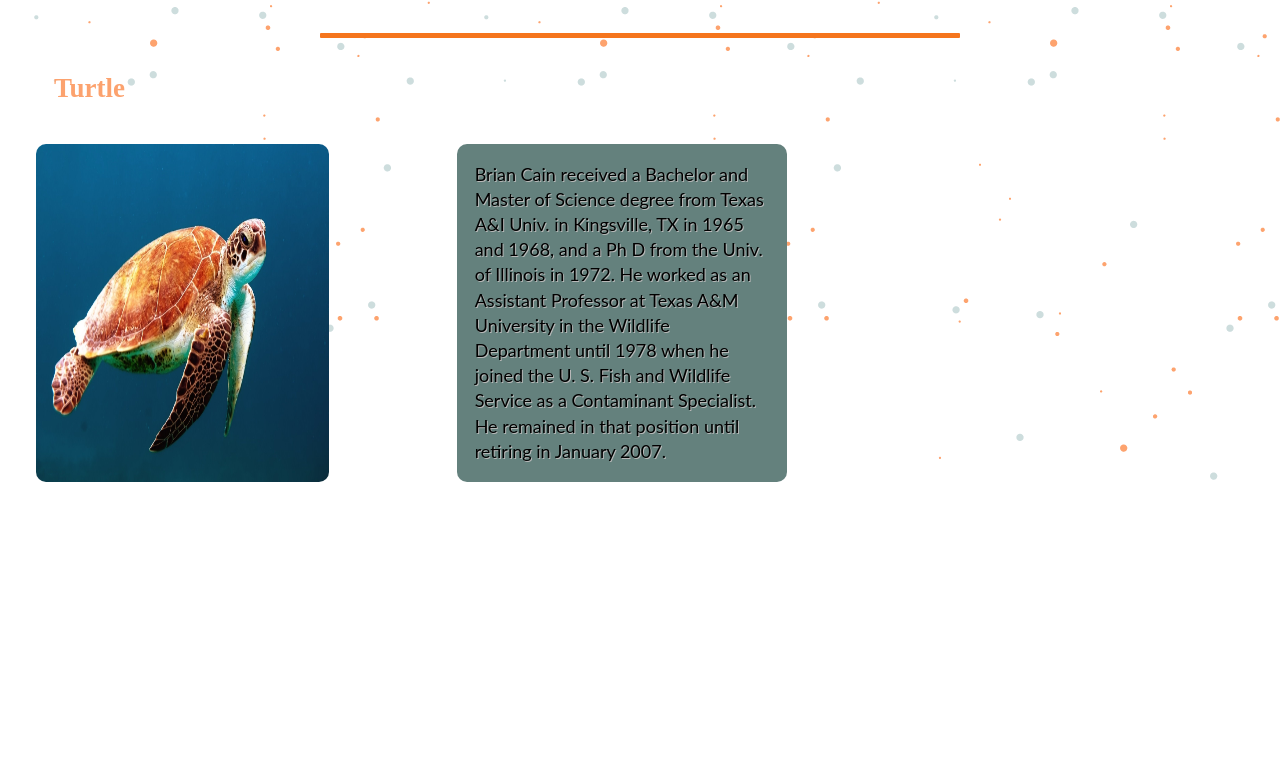
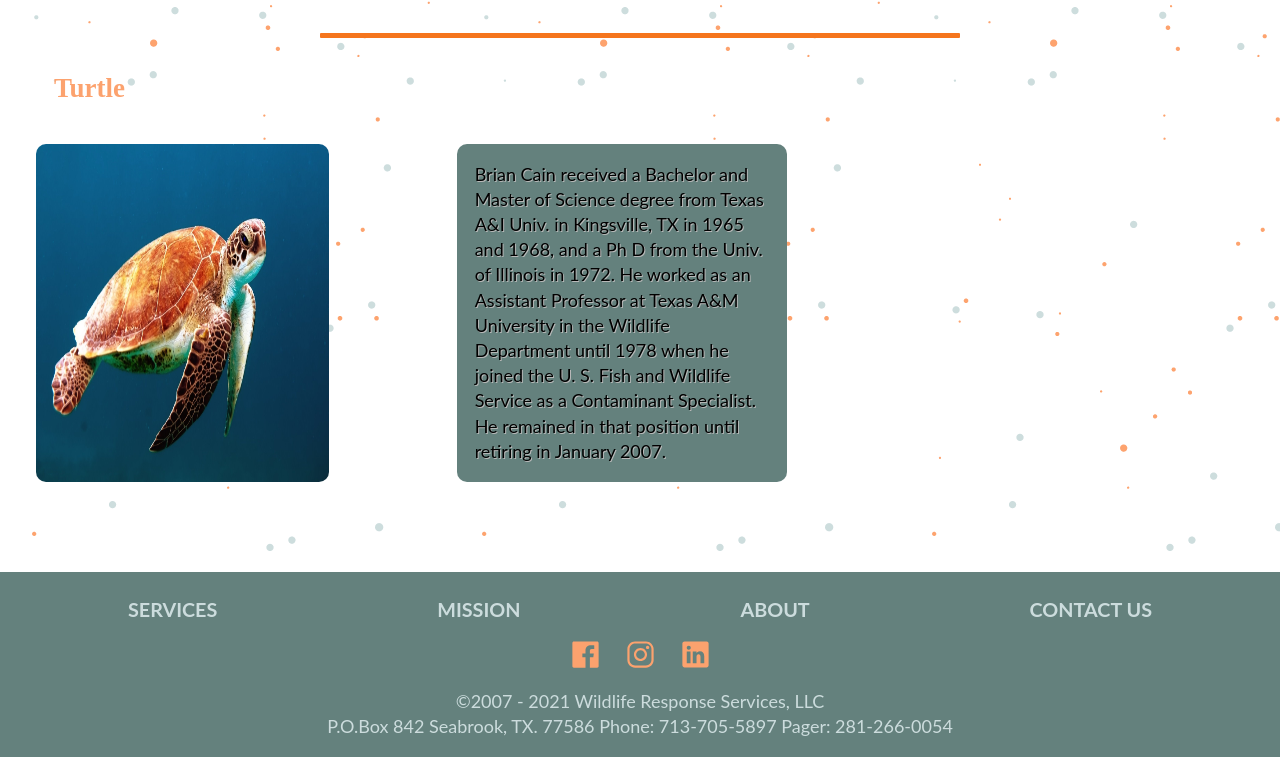
Before and after one commit to wilcodes/wildlife-response-services, a Gatsby site in the folder wildlife-response/: page /about in a window 1280 px wide. Shown: the part 2885-3642 px from the top of the page. Before the commit the page ends 3373 px from the top, so only its background shows below. Built offline with nearby package versions, Linux system fonts and the light colour scheme; Gatsby itself is replaced by a stand-in of ours; a web font is replaced by a local one.

Commit message:
Footer for the rest of the pages implemented

```diff
--- a/wildlife-response/src/components/About/About.js
+++ b/wildlife-response/src/components/About/About.js
@@ -6,6 +6,7 @@ import Subtitle from "../Subtitle/Subtitle";
 import DirectorSquare from "./DirectorSquare/DirectorSquare";
 import classes from "./About.module.css";
 import Responders from "./Responders/Responders";
+import Footer from "../Footer/Footer";
 const About =()=>{
 return(
     <>
@@ -19,6 +20,7 @@ return(
                     The company was established in 2006 and is in the process of completing documentation for certification as both a Woman-Owned and Historically Underutilized Business.    </p>
                     <DirectorSquare/>
                     <Responders/>
+                    <Footer/>
             </section>
 
         </>
--- a/wildlife-response/src/components/Contact/Contact.module.css
+++ b/wildlife-response/src/components/Contact/Contact.module.css
@@ -36,6 +36,7 @@ font-family: Lato;
     border-radius: 20px;
     margin: 0 auto;
     padding: 1em 0;
+
 }
 .input[type=text], .input[type=email], .select, .textArea{
     font-family: Lato;
@@ -44,6 +45,7 @@ font-family: Lato;
     border-bottom: 2px solid rgba(0,0,0,0.4);
     padding: 1em 0;
     outline: none;
+
 
 
 }
--- a/wildlife-response/src/components/Footer/Footer.js
+++ b/wildlife-response/src/components/Footer/Footer.js
@@ -1,11 +1,12 @@
 import React from "react";
 import classes from "./Footer.module.css";
 import {IoLogoFacebook, IoLogoInstagram,IoLogoLinkedin } from "react-icons/io";
-const Footer= () =>{
-    return(
-        <>
-
-            <footer className={classes.footer}>
+import {Link} from "gatsby";
+const Footer= (props) =>{
+    const NavLink =(Link);
+    let footer = null;
+    if(props.id==="home"){
+        footer = <footer className={classes.footer}>
             <IoLogoFacebook className='icon-2' style={{
                 position:"relative",
                 top:"7px",
@@ -27,13 +28,54 @@ const Footer= () =>{
                 color:"#14281f"
             }}/>
 
-                <h4 className={classes.element}>  Wildlife Response Services, LLC</h4>
-                <h4 className={classes.element}>  P.O.Box 842
+            <p className={classes.element}>©2007 - 2021 Wildlife Response Services, LLC  </p>
+            <p className={classes.element}>  P.O.Box 842
                 Seabrook, TX. 77586
                 Phone:713-705-5897
-                    Pager:281-266-0054</h4>
+                Pager:281-266-0054</p>
+
         </footer>
-
+    } else {
+        footer =
+            <footer className={classes.globalFooter}>
+                <nav className={classes.NavFooter}>
+                    <NavLink to='/services'  className={classes.FooterLinks}>Services</NavLink>
+                    <NavLink to='/mission'  className={classes.FooterLinks}>Mission</NavLink>
+                    <NavLink to='/about'  className={classes.FooterLinks}>About</NavLink>
+                    <NavLink to='/contact'  className={classes.FooterLinks}>Contact us</NavLink>
+                </nav>
+                <div style={{paddingBottom:"1em"}}>
+            <IoLogoFacebook className='icon-2' style={{
+                position:"relative",
+                top:"7px",
+                fontSize:"35px",
+                color:"#fca26e",
+                marginRight:"20px"
+            }}/>
+            <IoLogoInstagram className='icon-2' style={{
+                position:"relative",
+                top:"7px",
+                fontSize:"35px",
+                color:"#fca26e",
+                marginRight:"20px"
+            }}/>
+            <IoLogoLinkedin className='icon-2' style={{
+                position:"relative",
+                top:"7px",
+                fontSize:"35px",
+                color:"#fca26e"
+            }}/>
+                </div>
+            <p className={classes.globalElement}>©2007 - 2021 Wildlife Response Services, LLC  </p>
+            <p className={classes.globalElement}>  P.O.Box 842
+                Seabrook, TX. 77586
+                Phone: 713-705-5897
+                Pager: 281-266-0054</p>
+            </footer>
+    }
+    return(
+        <>
+            {footer}
             </>
     )
 
--- a/wildlife-response/src/components/Footer/Footer.module.css
+++ b/wildlife-response/src/components/Footer/Footer.module.css
@@ -4,13 +4,44 @@
     bottom: 0;
     left: 0;
     right:0;
-
 }
 .element{
     font-family: Lato;
     color: #1f4034;
 }
-
+.globalElement{
+    font-family: Lato;
+    color:#ccdcdd;
+}
+.globalFooter{
+    margin-top: 5em;
+    padding: 1em;
+    position: relative;
+    text-align: center;
+    bottom: 0;
+    left: 0;
+    right:0;
+    background-color: #64817d;
+}
+.NavFooter{
+    display: flex;
+    justify-content: space-around;
+    align-items: center;
+    flex-flow: row wrap;
+    font-family: Lato;
+    font-size: 1.1em;
+    text-transform: uppercase;
+    font-weight: bold;
+}
+.FooterLinks{
+    flex: 0 0 auto;
+    text-decoration: none;
+    color: #ccdcdd;
+    padding: 0.3em;
+}
+.FooterLinks:hover{
+    color: #fca26e;
+}
 @media only screen and (min-width: 350px) and (max-width: 700px){
     .element{
         font-size:0.8em ;
--- a/wildlife-response/src/components/Home/Home.js
+++ b/wildlife-response/src/components/Home/Home.js
@@ -12,7 +12,7 @@ const Home =()=>{
                 <Navbar />
                 <Title/>
                 <Button/>
-                <Footer/>
+                <Footer id={"home"}/>
             </header>
                 </>
     )
--- a/wildlife-response/src/components/Home/Home.module.css
+++ b/wildlife-response/src/components/Home/Home.module.css
@@ -1,4 +1,6 @@
-
+.header{
+    z-index: 1;
+}
 @media only screen and (min-width: 350px) and (max-width: 700px){
     .header{
         height: 100vh;
--- a/wildlife-response/src/components/Mission/Mission.js
+++ b/wildlife-response/src/components/Mission/Mission.js
@@ -6,6 +6,7 @@ import {VscWarning, VscCalendar} from "react-icons/vsc";
 import dotImage from "../../images/dots-wildlifeWebsite-2.png";
 import NavTwo from "../NavTwo/NavTwo";
 import LogoNav from "../LogoNav/LogoNav";
+import Footer from "../Footer/Footer";
 const Mission =(props)=>{
     return(
         <>
@@ -45,6 +46,7 @@ const Mission =(props)=>{
                     </div>
                 </div>
             </div>
+                <Footer/>
             </section>
 
             </>
--- a/wildlife-response/src/components/NavTwo/NavTwo.module.css
+++ b/wildlife-response/src/components/NavTwo/NavTwo.module.css
@@ -10,7 +10,7 @@
     flex-flow: row;
     font-family: Viga;
     font-size: 1.3rem;
-    /*background-color: rgba(255, 255, 255, 0.98);*/
+
     box-shadow: 2px 2px 2px 2px #efefef;
     z-index: 9999;
     padding: 0.5em;
@@ -20,6 +20,7 @@
     text-decoration: none;
     color: #64817d;
     text-align: center;
+
 
 }
 .children:hover {
--- a/wildlife-response/src/components/layout.css
+++ b/wildlife-response/src/components/layout.css
@@ -1,4 +1,4 @@
-
+@import url('https://fonts.googleapis.com/css?family=Viga');
 *{
   box-sizing: border-box;
   margin:0;
--- a/wildlife-response/src/components/layout.js
+++ b/wildlife-response/src/components/layout.js
@@ -1,9 +1,3 @@
-/**
- * Layout component that queries for data
- * with Gatsby's useStaticQuery component
- *
- * See: https://www.gatsbyjs.com/docs/use-static-query/
- */
 
 import React from "react"
 import "@fontsource/courier-prime";
--- a/wildlife-response/src/components/services/Services.js
+++ b/wildlife-response/src/components/services/Services.js
@@ -7,6 +7,7 @@ import image3 from "../../images/wildlife-about-3.jpg";
 import dotImage from "../../images/dots-wildlifeWebsite-2.png";
 import NavTwo from "../NavTwo/NavTwo";
 import LogoNav from "../LogoNav/LogoNav";
+import Footer from "../Footer/Footer";
 const Services =()=> {
     return(
         <section className={classes.section} style={{backgroundImage:`url(${dotImage})`, backgroundRepeat:"repeat-x"}}>
@@ -35,6 +36,7 @@ const Services =()=> {
                     </div>
                 </div>
             </div>
+            <Footer/>
         </section>
     )
 };
--- a/wildlife-response/src/components/services/Services.module.css
+++ b/wildlife-response/src/components/services/Services.module.css
@@ -1,4 +1,4 @@
-@import url('https://fonts.googleapis.com/css?family=Viga');
+
 .section{
     height: 100vh;
 }
--- a/wildlife-response/src/components/sidebar/sidebar.js
+++ b/wildlife-response/src/components/sidebar/sidebar.js
@@ -25,7 +25,8 @@ const Sidebar=()=>{
             color:"#14281f",
             marginRight:"20px"
         }}/>
-        navigation= <nav className={classes.itemsSidebar} >
+
+        navigation=  <nav className={classes.itemsSidebar} >
             <NavLink to='/services' className={classes.itemSidebar} >Services</NavLink>
             <NavLink to='/mission' className={classes.itemSidebar}>Mission</NavLink>
             <NavLink to='/about' className={classes.itemSidebar}>About</NavLink>
--- a/wildlife-response/src/components/sidebar/sidebar.module.css
+++ b/wildlife-response/src/components/sidebar/sidebar.module.css
@@ -1,3 +1,8 @@
+/*.navWrapper{*/
+/*    width: 100%;*/
+/*    position: absolute;*/
+/*    z-index: 4;*/
+/*}*/
 .items-sidebar{
     position: relative;
     display: flex;
@@ -8,7 +13,6 @@
     font-size: 1.4rem;
     position: absolute;
     /*margin-left: 30%;*/
-
 }
 .item-sidebar{
     flex: 0 0 auto;
```
Also changed, not shown: wildlife-response/src/components/Contact/Contact.js (+8 -4 lines). Lines whose indentation alone changed are shown as unchanged.
